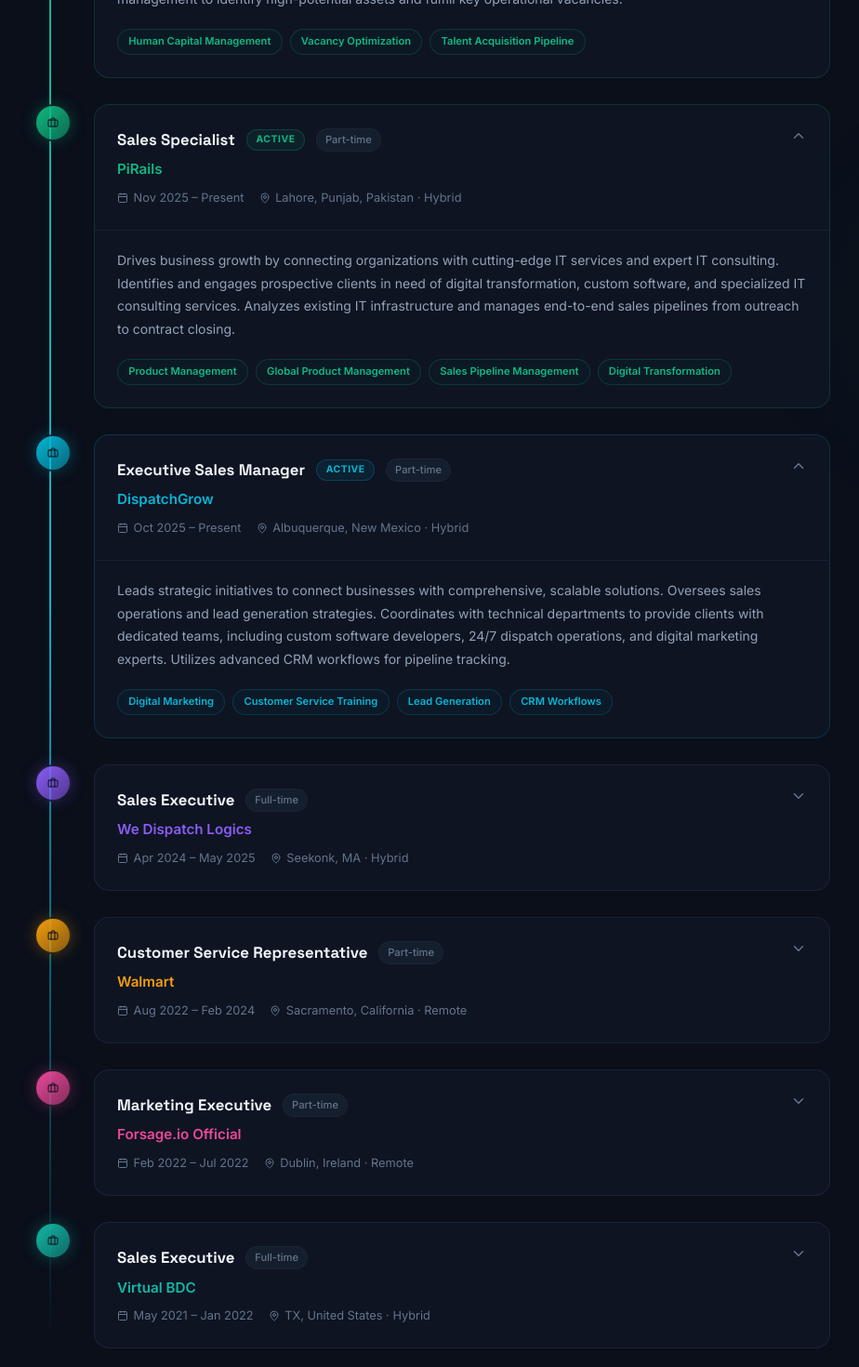
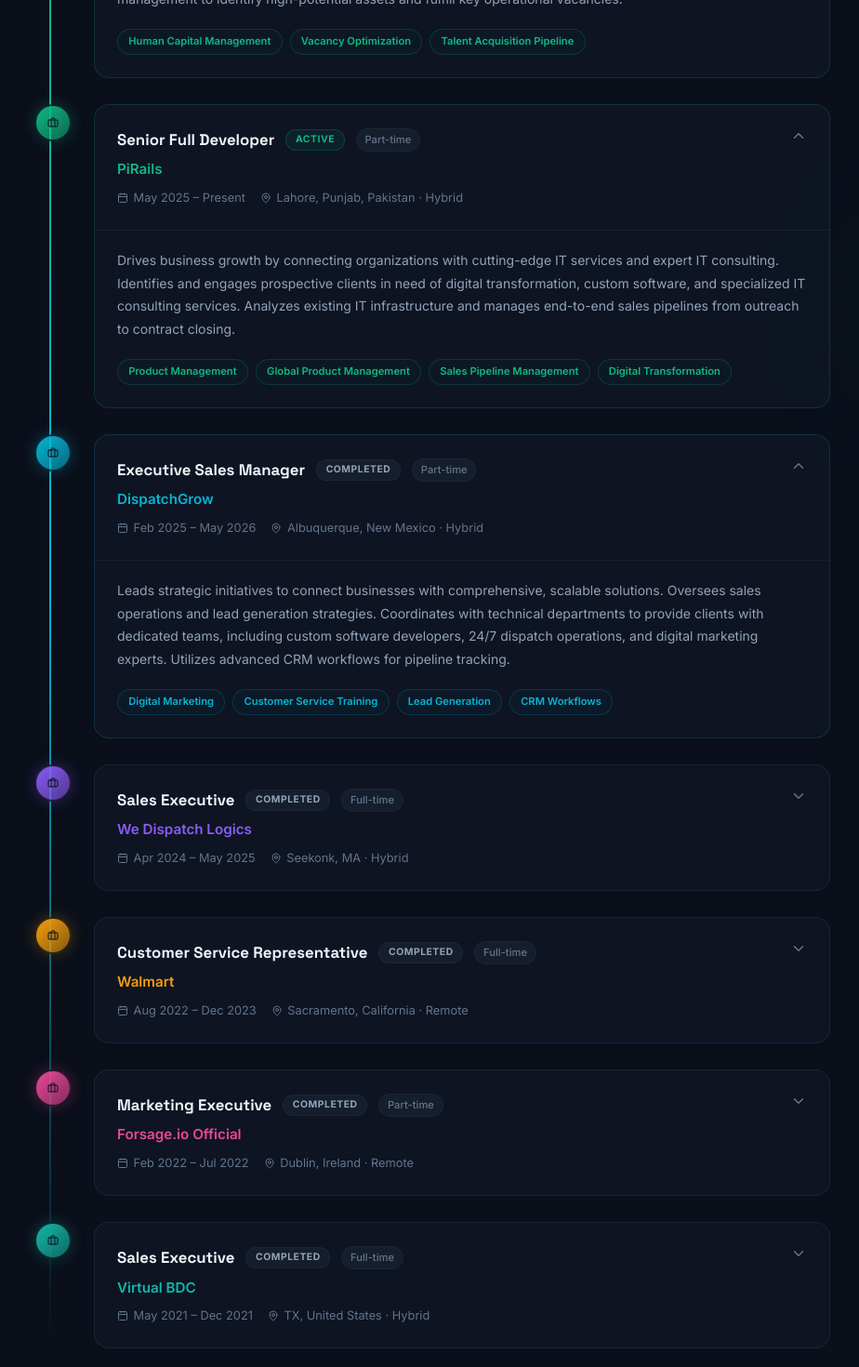
Before and after one commit to abdul-ahad-butt/my-portfolio, a React (Vite) app: page / in a window 1280 px wide. Shown: the part 4840-6310 px from the top of the page at 93% size, without its empty margins (177-1101 px from the left). Built offline with nearby package versions, Linux system fonts and the light colour scheme; no server answers.

Commit message:
feat: add dynamic ACTIVE/COMPLETED badges and update experience metadata

```diff
--- a/src/components/Experience.jsx
+++ b/src/components/Experience.jsx
@@ -17,10 +17,10 @@ const JOBS = [
   },
   {
     id: 'pirails',
-    title: 'Sales Specialist',
+    title: 'Senior Full Developer',
     company: 'PiRails',
     type: 'Part-time',
-    period: 'Nov 2025 – Present',
+    period: 'May 2025 – Present',
     location: 'Lahore, Punjab, Pakistan · Hybrid',
     current: true,
     color: '#10b981',
@@ -33,9 +33,9 @@ const JOBS = [
     title: 'Executive Sales Manager',
     company: 'DispatchGrow',
     type: 'Part-time',
-    period: 'Oct 2025 – Present',
+    period: 'Feb 2025 – May 2026',
     location: 'Albuquerque, New Mexico · Hybrid',
-    current: true,
+    current: false,
     color: '#06b6d4',
     description:
       'Leads strategic initiatives to connect businesses with comprehensive, scalable solutions. Oversees sales operations and lead generation strategies. Coordinates with technical departments to provide clients with dedicated teams, including custom software developers, 24/7 dispatch operations, and digital marketing experts. Utilizes advanced CRM workflows for pipeline tracking.',
@@ -58,8 +58,8 @@ const JOBS = [
     id: 'walmart',
     title: 'Customer Service Representative',
     company: 'Walmart',
-    type: 'Part-time',
-    period: 'Aug 2022 – Feb 2024',
+    type: 'Full-time',
+    period: 'Aug 2022 – Dec 2023',
     location: 'Sacramento, California · Remote',
     current: false,
     color: '#f59e0b',
@@ -85,7 +85,7 @@ const JOBS = [
     title: 'Sales Executive',
     company: 'Virtual BDC',
     type: 'Full-time',
-    period: 'May 2021 – Jan 2022',
+    period: 'May 2021 – Dec 2021',
     location: 'TX, United States · Hybrid',
     current: false,
     color: '#14b8a6',
@@ -191,7 +191,7 @@ export default function Experience() {
                           }}>
                             {job.title}
                           </h3>
-                          {job.current && (
+                          {job.current ? (
                             <span style={{
                               fontSize: '0.65rem', fontWeight: 700,
                               padding: '0.15rem 0.6rem', borderRadius: '9999px',
@@ -200,6 +200,16 @@ export default function Experience() {
                               letterSpacing: '0.05em',
                             }}>
                               ACTIVE
+                            </span>
+                          ) : (
+                            <span style={{
+                              fontSize: '0.65rem', fontWeight: 700,
+                              padding: '0.15rem 0.6rem', borderRadius: '9999px',
+                              background: 'rgba(30,41,59,0.5)', color: '#94a3b8',
+                              border: '1px solid rgba(30,41,59,0.8)',
+                              letterSpacing: '0.05em',
+                            }}>
+                              COMPLETED
                             </span>
                           )}
                           <span style={{
```
